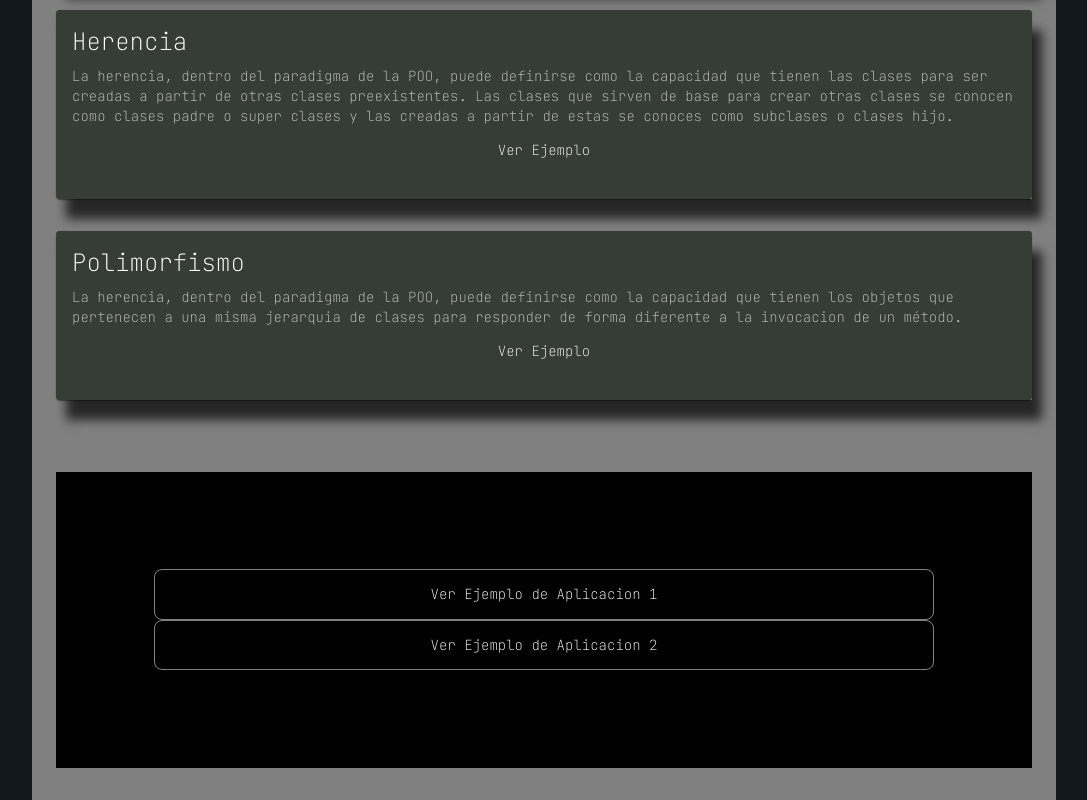
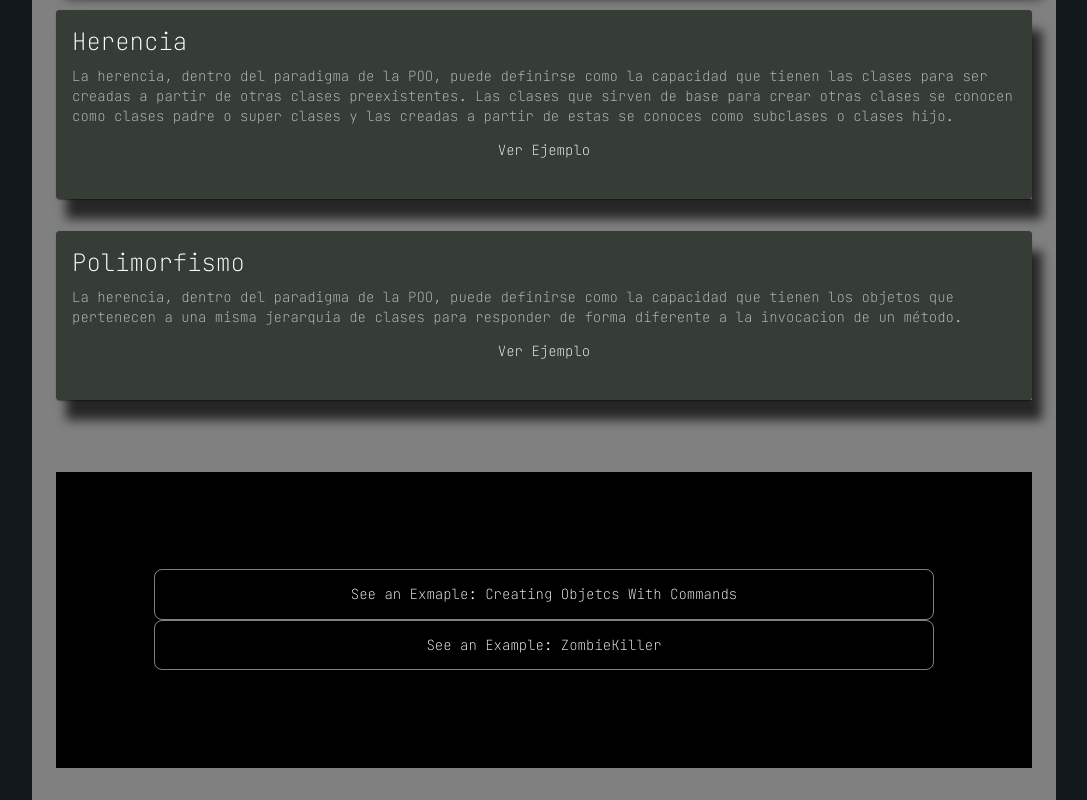
Before and after one commit to SegundoPaladines/explicacion_clases_python, a React (Create React App) app: page / in a window 1280 px wide. Shown: the part 1048-1848 px from the top of the page, without its empty margins (96-1183 px from the left). Built offline with nearby package versions, Linux system fonts and the light colour scheme.

Commit message:
Añadir ejemplo aplicado

```diff
--- a/src/App.tsx
+++ b/src/App.tsx
@@ -253,14 +253,14 @@ def presentarse(self):
                 onClick={() => {
                   window.location.href = "https://github.com/SegundoPaladines/ClasesPython";
                 }}
-              >Ver Ejemplo de Aplicacion 1</Button>
+              >See an Exmaple: Creating Objetcs With Commands</Button>
             </div>
             <div>
               <Button variant='outlined'
                 onClick={() => {
-                  window.location.href = "https://github.com/SegundoPaladines/ZombieKiller";
+                  window.location.href = "https://segundopaladines.github.io/ZombieKillerDeploy/";
                 }}
-              >Ver Ejemplo de Aplicacion 2</Button>
+              >See an Example: ZombieKiller</Button>
             </div>
           </div>
         </Box>
```
